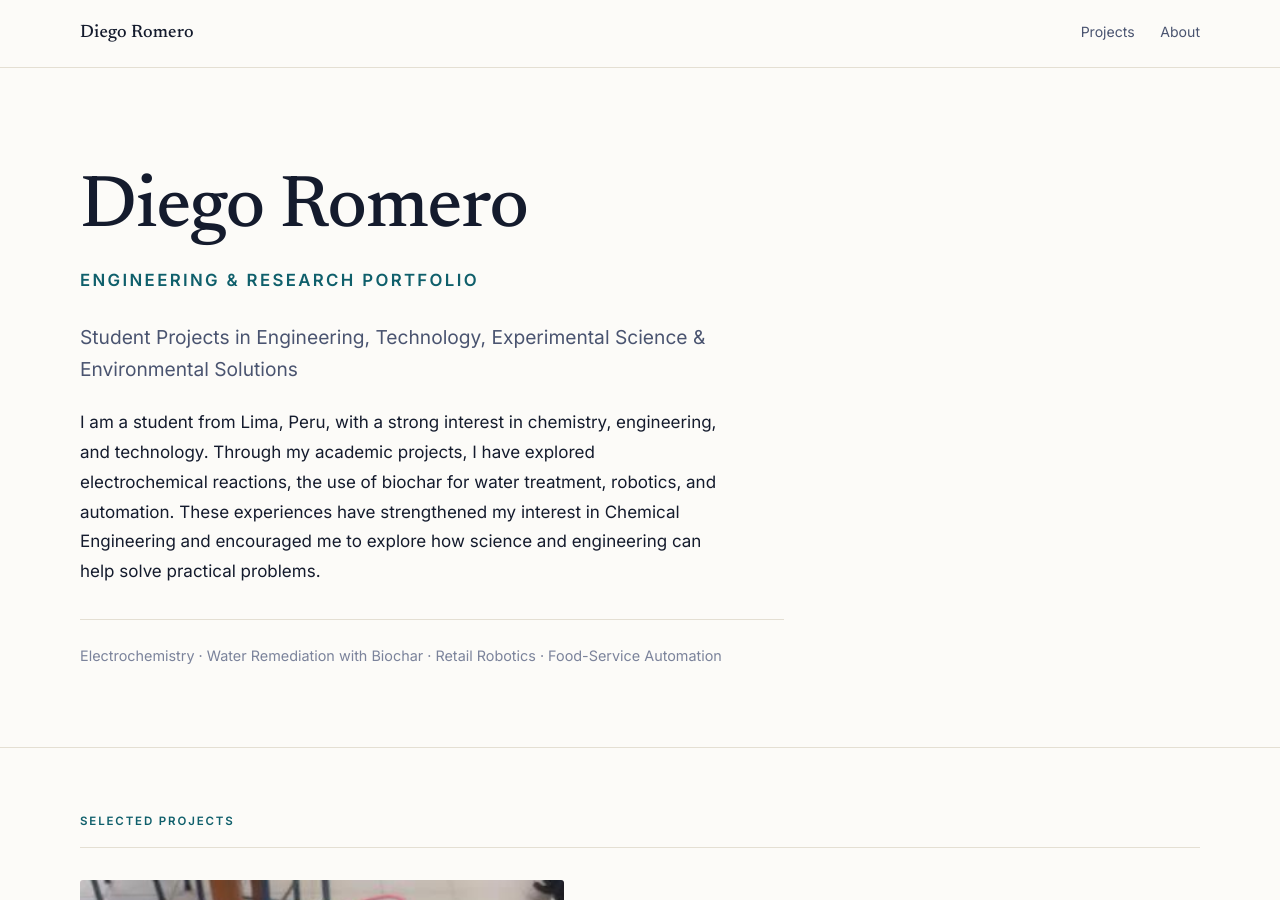
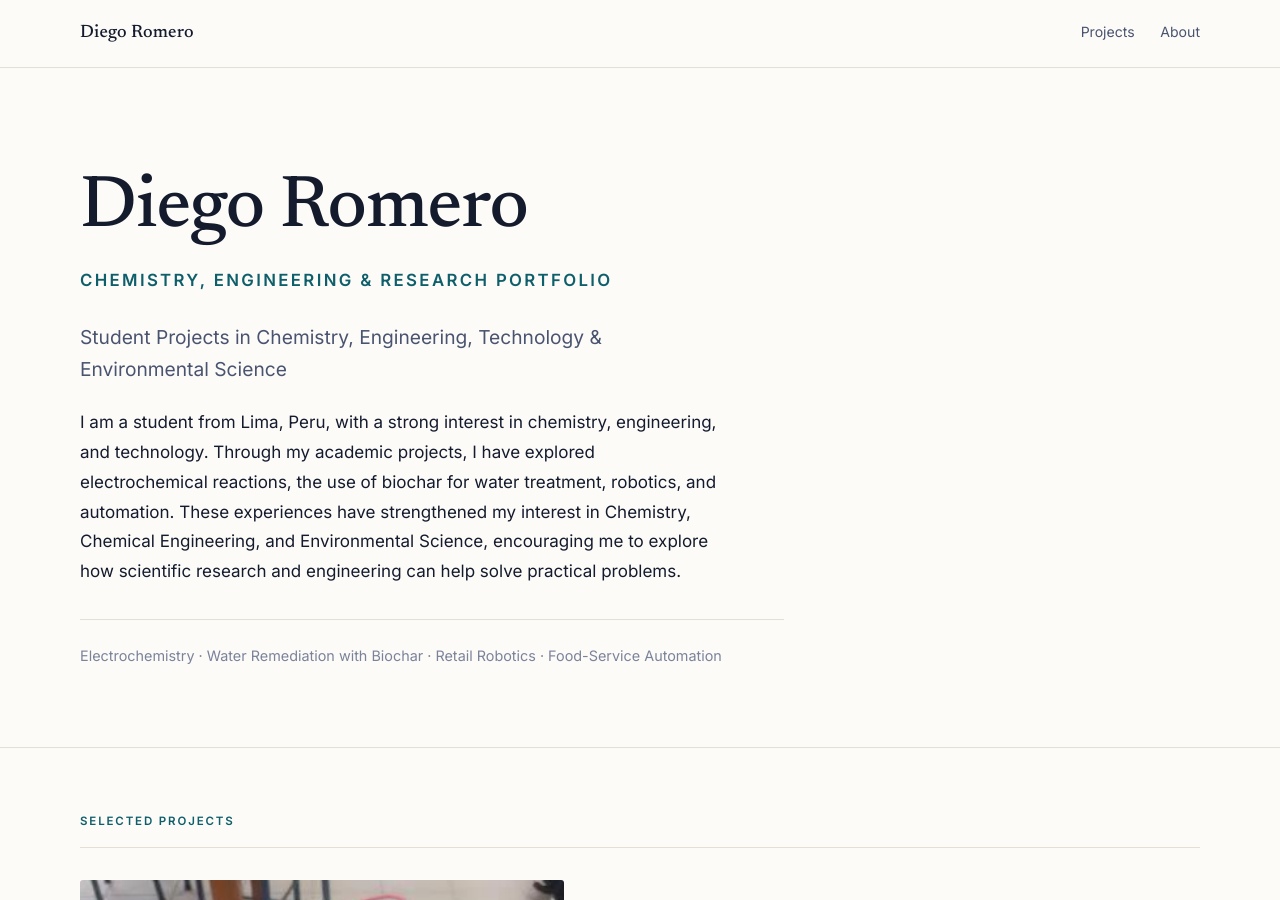
Before and after one commit to student-research-portfolios/diego-romero, a Jekyll site: the page built from index.html, in a window 1280 px wide and 900 px high. Built offline with Jekyll 4.4.1, drawn with Linux system fonts in a browser that asks for light colours; some of the changed text lies outside the part shown.

Commit message:
Revise site title, subtitle, and introduction
Updated site title and subtitle to reflect focus on Chemistry and Environmental Science. Revised site intro for clarity and emphasis on Chemical Engineering.

```diff
--- a/_config.yml
+++ b/_config.yml
@@ -4,14 +4,12 @@
 # ---------------------------------------------------------------------------
 
 student_name:  Diego Romero
-site_title:    Engineering & Research Portfolio
-site_subtitle: Student Projects in Engineering, Technology, Experimental Science & Environmental Solutions
+site_title:    Chemistry, Engineering & Research Portfolio
+site_subtitle: Student Projects in Chemistry, Engineering, Technology & Environmental Science
+
 site_intro: >-
-  I am a student from Lima, Peru, with a strong interest in chemistry, engineering, and technology.
-  Through my academic projects, I have explored electrochemical reactions, the use of biochar for
-  water treatment, robotics, and automation. These experiences have strengthened my interest in
-  Chemical Engineering and encouraged me to explore how science and engineering can help solve
-  practical problems.
+  I am a student from Lima, Peru, with a strong interest in chemistry, engineering, and technology. Through my academic projects, I have explored electrochemical reactions, the use of biochar for water treatment, robotics, and automation. These experiences have strengthened my interest in Chemistry, Chemical Engineering, and Environmental Science, encouraging me to explore how scientific research and engineering can help solve practical problems.
+
 site_strapline: Electrochemistry · Water Remediation with Biochar · Retail Robotics · Food-Service Automation
 
 description: >-
```
